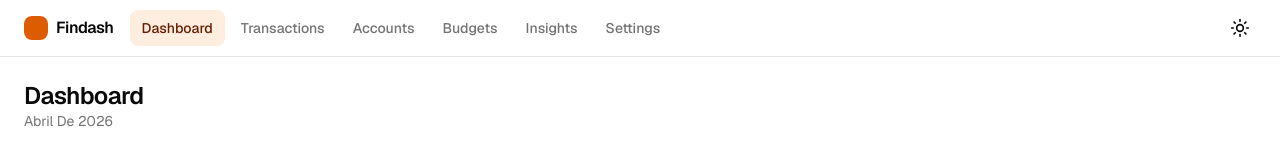
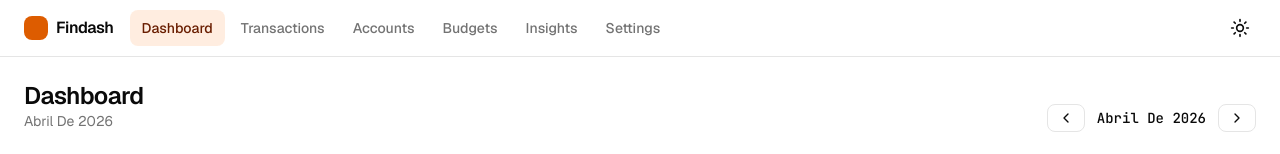
Before and after one commit to ingamartinez/personal-financial-dashboard, a Next.js app: page / in a window 1280 px wide. Shown: the top 154 px of the page. Built offline with nearby package versions, Linux system fonts and the light colour scheme; no server answers; the database is empty.

Commit message:
feat(ui): month switcher on dashboard home with widgets re-scoped to selected month (#144)

```diff
--- a/src/app/page.tsx
+++ b/src/app/page.tsx
@@ -11,27 +11,41 @@ import { CategoryDonut } from "@/components/dashboard/category-donut";
 import { TopExpensesCard } from "@/components/dashboard/top-expenses-card";
 import { AccountsGrid } from "@/components/dashboard/accounts-grid";
 import { UpcomingCard } from "@/components/dashboard/upcoming-card";
+import { MonthSwitcher } from "@/components/dashboard/month-switcher";
 import { getUpcomingForMonth } from "@/lib/recurring/upcoming";
 import { getCurrentFxRate } from "@/lib/fx/repo";
+import {
+  formatYearMonth,
+  isFutureYearMonth,
+  parseYearMonthOrCurrent,
+  refDateFromYearMonth,
+} from "@/lib/date/year-month";
 
 export const dynamic = "force-dynamic";
 
-const monthFmt = new Intl.DateTimeFormat("es-CO", { month: "long", year: "numeric" });
-
-export default async function DashboardPage() {
+export default async function DashboardPage({
+  searchParams,
+}: {
+  searchParams: Promise<{ ym?: string }>;
+}) {
+  const params = await searchParams;
   const now = new Date();
-  const monthLabel = monthFmt.format(now);
+  const ym = parseYearMonthOrCurrent(params.ym, now);
+  const refDate = refDateFromYearMonth(ym);
+  const isFuture = isFutureYearMonth(ym, now);
+  const monthLabel = formatYearMonth(ym);
+  const [refYear, refMonth] = ym.split("-").map(Number);
 
   const fx = await getCurrentFxRate();
   const [netWorth, flow, slices, top, accounts, upcoming] = await Promise.all([
     getNetWorth(fx.rate),
-    getMonthlyFlow(fx.rate, now),
-    getCategoryBreakdown(fx.rate, now),
-    getTopExpenses(fx.rate, now, 5),
+    getMonthlyFlow(fx.rate, refDate),
+    getCategoryBreakdown(fx.rate, refDate),
+    getTopExpenses(fx.rate, refDate, 5),
     getAccountStatuses(),
     getUpcomingForMonth({
-      year: now.getFullYear(),
-      month: now.getMonth() + 1,
+      year: refYear,
+      month: refMonth,
       includeDismissed: true,
       today: now,
     }),
@@ -51,19 +65,22 @@ export default async function DashboardPage() {
 
   return (
     <main className="mx-auto flex w-full max-w-7xl flex-col gap-6 p-4 sm:p-6">
-      <header>
-        <h1 className="text-h1">Dashboard</h1>
-        <p className="text-body text-muted-foreground capitalize">{monthLabel}</p>
+      <header className="flex flex-wrap items-end justify-between gap-3">
+        <div>
+          <h1 className="text-h1">Dashboard</h1>
+          <p className="text-body text-muted-foreground capitalize">{monthLabel}</p>
+        </div>
+        <MonthSwitcher ym={ym} />
       </header>
 
       <section className="grid grid-cols-1 gap-4 lg:grid-cols-4">
         <NetWorthCard data={netWorth} fx={fx} />
-        <MonthlyFlowCard data={flow} monthLabel={monthLabel} />
-        <CategoryDonut slices={donutSlices} monthLabel={monthLabel} />
+        <MonthlyFlowCard data={flow} monthLabel={monthLabel} isFuture={isFuture} />
+        <CategoryDonut slices={donutSlices} monthLabel={monthLabel} isFuture={isFuture} />
       </section>
 
       <section className="grid grid-cols-1 gap-4 lg:grid-cols-2">
-        <TopExpensesCard rows={top} monthLabel={monthLabel} />
+        <TopExpensesCard rows={top} monthLabel={monthLabel} isFuture={isFuture} />
         <UpcomingCard items={upcomingItems} monthLabel={monthLabel} />
       </section>
 
--- a/src/components/dashboard/category-donut.tsx
+++ b/src/components/dashboard/category-donut.tsx
@@ -22,9 +22,11 @@ export type DonutSlice = {
 export function CategoryDonut({
   slices,
   monthLabel,
+  isFuture = false,
 }: {
   slices: DonutSlice[];
   monthLabel: string;
+  isFuture?: boolean;
 }) {
   const total = slices.reduce((acc, s) => acc + s.value, 0);
 
@@ -39,7 +41,7 @@ export function CategoryDonut({
       <CardContent>
         {slices.length === 0 ? (
           <div className="text-muted-foreground flex h-64 items-center justify-center text-sm">
-            No expenses this month
+            {isFuture ? "Sin datos todavía — este mes aún no ocurrió" : "No expenses this month"}
           </div>
         ) : (
           <div className="grid gap-4 md:grid-cols-[1fr_1fr]">
--- /dev/null
+++ b/src/components/dashboard/month-switcher.tsx
@@ -0,0 +1,24 @@
+import Link from "next/link";
+import { ChevronLeftIcon, ChevronRightIcon } from "lucide-react";
+import { Button } from "@/components/ui/button";
+import { formatYearMonth, shiftYearMonth } from "@/lib/date/year-month";
+
+export function MonthSwitcher({ ym, basePath = "/" }: { ym: string; basePath?: string }) {
+  const prev = shiftYearMonth(ym, -1);
+  const next = shiftYearMonth(ym, 1);
+  return (
+    <div className="flex items-center gap-1">
+      <Button asChild variant="outline" size="sm" aria-label="Mes anterior">
+        <Link href={`${basePath}?ym=${prev}`} prefetch={false} scroll={false}>
+          <ChevronLeftIcon className="size-4" />
+        </Link>
+      </Button>
+      <div className="px-2 text-sm font-medium capitalize tabular-nums">{formatYearMonth(ym)}</div>
+      <Button asChild variant="outline" size="sm" aria-label="Mes siguiente">
+        <Link href={`${basePath}?ym=${next}`} prefetch={false} scroll={false}>
+          <ChevronRightIcon className="size-4" />
+        </Link>
+      </Button>
+    </div>
+  );
+}
--- a/src/components/dashboard/monthly-flow-card.tsx
+++ b/src/components/dashboard/monthly-flow-card.tsx
@@ -3,8 +3,31 @@ import { AnimatedMoney } from "@/components/ui/animated-money";
 import { cn } from "@/lib/utils";
 import type { MonthlyFlow } from "@/lib/dashboard/queries";
 
-export function MonthlyFlowCard({ data, monthLabel }: { data: MonthlyFlow; monthLabel: string }) {
+export function MonthlyFlowCard({
+  data,
+  monthLabel,
+  isFuture = false,
+}: {
+  data: MonthlyFlow;
+  monthLabel: string;
+  isFuture?: boolean;
+}) {
   const positive = data.netCopCents >= BigInt(0);
+  if (isFuture) {
+    return (
+      <Card>
+        <CardHeader>
+          <CardDescription>Cash flow · {monthLabel}</CardDescription>
+          <CardTitle className="text-muted-foreground text-base font-normal">
+            Sin datos todavía
+          </CardTitle>
+        </CardHeader>
+        <CardContent className="text-muted-foreground text-xs">
+          Este mes aún no ocurrió.
+        </CardContent>
+      </Card>
+    );
+  }
   return (
     <Card>
       <CardHeader>
--- a/src/components/dashboard/top-expenses-card.tsx
+++ b/src/components/dashboard/top-expenses-card.tsx
@@ -27,7 +27,15 @@ function buildDeepLink(tx: TopExpense): string {
   return `/transactions?${params.toString()}`;
 }
 
-export function TopExpensesCard({ rows, monthLabel }: { rows: TopExpense[]; monthLabel: string }) {
+export function TopExpensesCard({
+  rows,
+  monthLabel,
+  isFuture = false,
+}: {
+  rows: TopExpense[];
+  monthLabel: string;
+  isFuture?: boolean;
+}) {
   const shouldReduceMotion = useReducedMotion();
   const rowIds = useMemo(() => rows.map((r) => r.id), [rows]);
   const newIds = useNewIds(rowIds);
@@ -43,7 +51,9 @@ export function TopExpensesCard({ rows, monthLabel }: { rows: TopExpense[]; mont
       </CardHeader>
       <CardContent>
         {rows.length === 0 ? (
-          <div className="text-muted-foreground text-sm">No expenses this month</div>
+          <div className="text-muted-foreground text-sm">
+            {isFuture ? "Sin datos todavía — este mes aún no ocurrió" : "No expenses this month"}
+          </div>
         ) : (
           <ul className="flex flex-col divide-y">
             <AnimatePresence initial={false}>
--- /dev/null
+++ b/src/lib/date/year-month.ts
@@ -0,0 +1,38 @@
+const YM_RE = /^\d{4}-\d{2}$/;
+
+export function isValidYearMonth(s: string): boolean {
+  if (!YM_RE.test(s)) return false;
+  const [, m] = s.split("-").map(Number);
+  return m >= 1 && m <= 12;
+}
+
+export function currentYearMonth(now: Date = new Date()): string {
+  return `${now.getUTCFullYear()}-${String(now.getUTCMonth() + 1).padStart(2, "0")}`;
+}
+
+export function parseYearMonthOrCurrent(input: string | undefined, now: Date = new Date()): string {
+  return input && isValidYearMonth(input) ? input : currentYearMonth(now);
+}
+
+export function shiftYearMonth(ym: string, delta: number): string {
+  const [y, m] = ym.split("-").map(Number);
+  const d = new Date(Date.UTC(y, m - 1 + delta, 1));
+  return `${d.getUTCFullYear()}-${String(d.getUTCMonth() + 1).padStart(2, "0")}`;
+}
+
+export function refDateFromYearMonth(ym: string): Date {
+  const [y, m] = ym.split("-").map(Number);
+  return new Date(Date.UTC(y, m - 1, 1));
+}
+
+export function isFutureYearMonth(ym: string, now: Date = new Date()): boolean {
+  return ym > currentYearMonth(now);
+}
+
+export function formatYearMonth(ym: string, locale = "es-CO"): string {
+  return refDateFromYearMonth(ym).toLocaleDateString(locale, {
+    month: "long",
+    year: "numeric",
+    timeZone: "UTC",
+  });
+}
```
